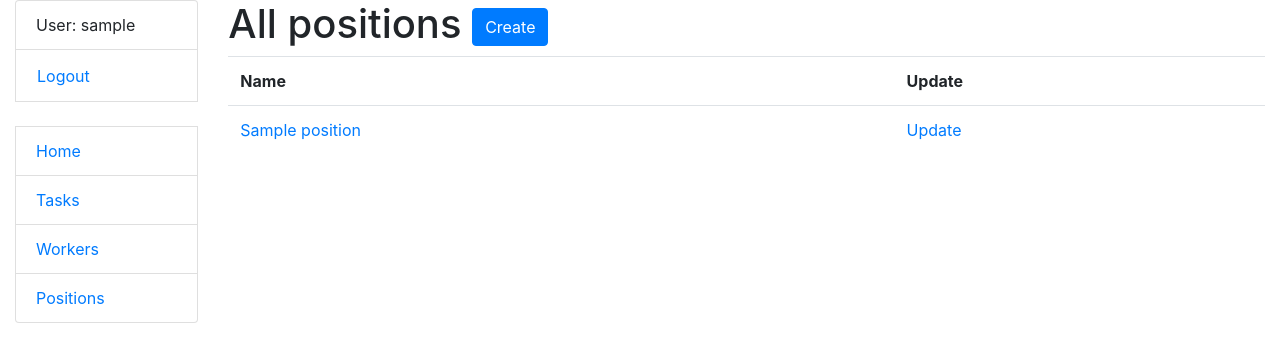
After one commit to TataKeymi/task-manager, a Django app: page /positions/ in a window 1280 px wide. The commit adds this page. Shown: the top 362 px of the page. Run offline with Django 5.2, Linux system fonts and the light colour scheme; a user stored in the database is signed in; tables that the repository leaves empty hold one stand-in row (values such as "Sample post").

Commit message:
add position list, detail, create and update functionality

```diff
--- a/tasks/models.py
+++ b/tasks/models.py
@@ -10,13 +10,17 @@ class Position(models.Model):
     def __str__(self):
         return self.name
 
+    @property
+    def worker_count(self):
+        return self.workers.count()
+
 
 class Worker(AbstractUser):
     position = models.ForeignKey(
         Position,
         on_delete=models.PROTECT,
-        null=True,
-        blank=True)
+        default="Unknown",
+        related_name="workers",)
 
     class Meta:
         ordering = ("username",)
--- a/tasks/urls.py
+++ b/tasks/urls.py
@@ -9,7 +9,11 @@ from tasks.views import (index,
                          TaskDeleteView,
                          WorkerDetailView,
                          WorkerDeleteView,
-                         WorkerCreateView)
+                         WorkerCreateView,
+                         PositionListView,
+                         PositionDetailView,
+                         PositionCreateView,
+                         PositionUpdateView)
 
 urlpatterns = [
     path("", index, name="index"),
@@ -24,7 +28,10 @@ urlpatterns = [
     path("workers/create/", WorkerCreateView.as_view(), name="worker-create"),
 
     path("workers/delete/<int:pk>", WorkerDeleteView.as_view(), name="worker-delete"),
-
+    path("positions/", PositionListView.as_view(), name="position-list"),
+    path("positions/<int:pk>", PositionDetailView.as_view(), name="position-detail"),
+    path("positions/create/", PositionCreateView.as_view(), name="position-create"),
+    path("positions/update/<int:pk>", PositionUpdateView.as_view(), name="position-update"),
 ]
 
 app_name = "tasks"
--- a/tasks/views.py
+++ b/tasks/views.py
@@ -6,7 +6,7 @@ from django.urls import reverse_lazy
 from django.views import generic
 
 from tasks.forms import TaskForm, WorkerCreationForm
-from tasks.models import Task, Worker
+from tasks.models import Task, Worker, Position
 
 
 @login_required
@@ -69,3 +69,24 @@ class WorkerCreateView(LoginRequiredMixin, generic.CreateView):
 class WorkerDeleteView(LoginRequiredMixin, generic.DeleteView):
     model = Worker
     success_url = reverse_lazy("tasks:worker-list")
+
+
+class PositionListView(LoginRequiredMixin, generic.ListView):
+    model = Position
+    paginate_by = 10
+
+
+class PositionDetailView(LoginRequiredMixin, generic.DetailView):
+    model = Position
+
+
+class PositionCreateView(LoginRequiredMixin, generic.CreateView):
+    model = Position
+    fields = ("name",)
+    success_url = reverse_lazy("tasks:position-list")
+
+
+class PositionUpdateView(LoginRequiredMixin, generic.UpdateView):
+    model = Position
+    fields = ("name",)
+    success_url = reverse_lazy("tasks:position-list")
--- a/templates/includes/sidebar.html
+++ b/templates/includes/sidebar.html
@@ -18,4 +18,5 @@
   <li class="list-group-item"><a href="{% url 'tasks:index' %}">Home</a></li>
   <li class="list-group-item"><a href="{% url 'tasks:task-list' %}">Tasks</a></li>
   <li class="list-group-item"><a href="{% url 'tasks:worker-list' %}">Workers</a></li>
+  <li class="list-group-item"><a href="{% url 'tasks:position-list' %}">Positions</a></li>
 </ul>
--- /dev/null
+++ b/templates/tasks/position_list.html
@@ -0,0 +1,25 @@
+{% extends "base.html" %}
+
+{% block content %}
+  {% if position_list %}
+    <h1> All positions
+     <a href="{% url 'tasks:position-create' %}" class="btn btn-primary link-to-page">
+      Create
+    </a>
+    </h1>
+    <table class="table">
+      <tr>
+        <th>Name</th>
+        <th>Update</th>
+      </tr>
+      {% for position in position_list %}
+        <tr>
+          <td><a href="{% url 'tasks:position-detail' pk=position.id %}">{{ position.name }}</a></td>
+          <td><a href="{% url 'tasks:position-update' pk=position.id %}">Update</a></td>
+        </tr>
+      {% endfor %}
+    </table>
+  {% else %}
+    <p>There are no positions in task manager.</p>
+  {% endif %}
+{% endblock %}
```
Also changed, not shown: templates/tasks/position_detail.html (added, +17 -0 lines), templates/tasks/position_form.html (added, +12 -0 lines), tasks/migrations/0002_alter_task_options_alter_worker_position.py (added), tasks/migrations/0003_alter_worker_position.py (added).
